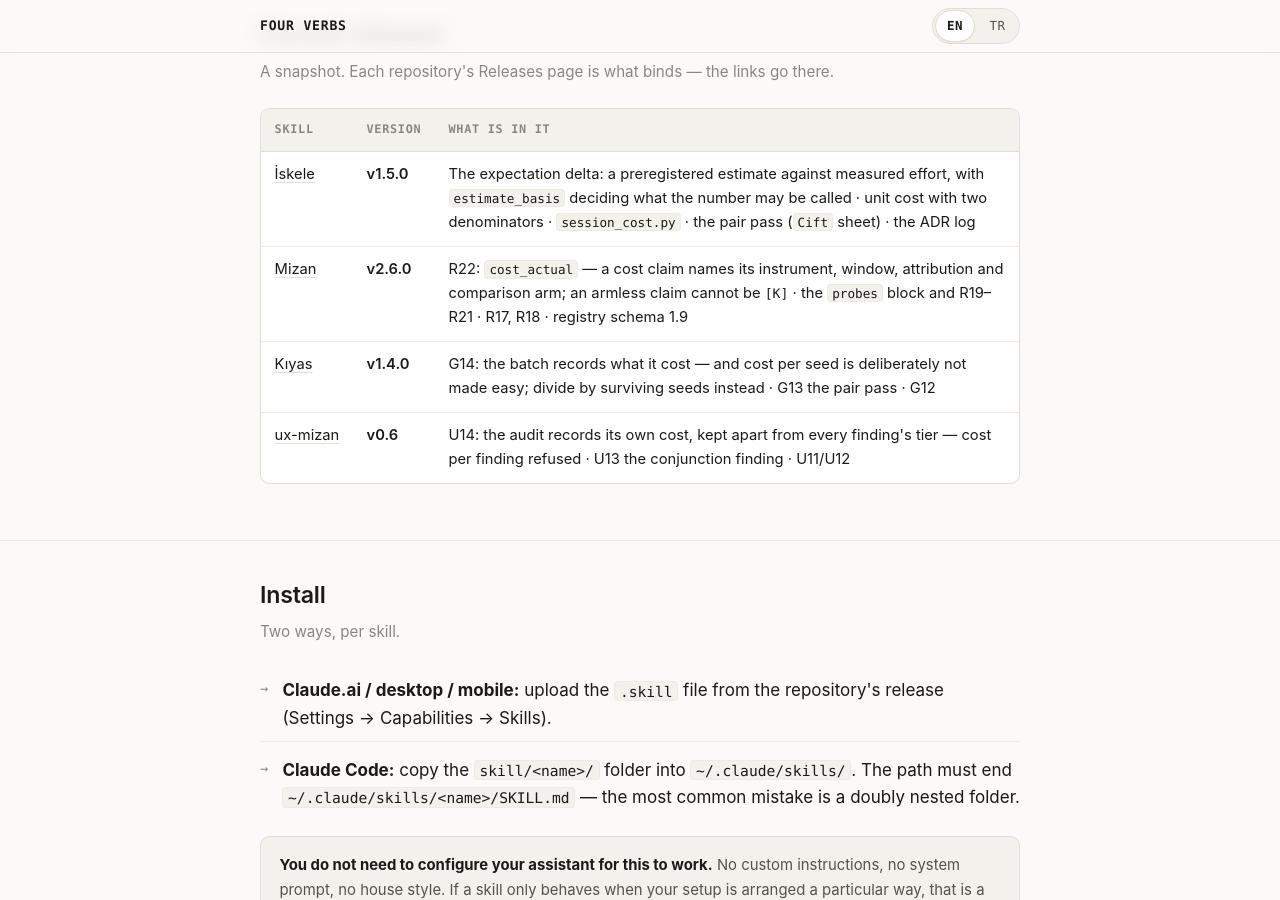
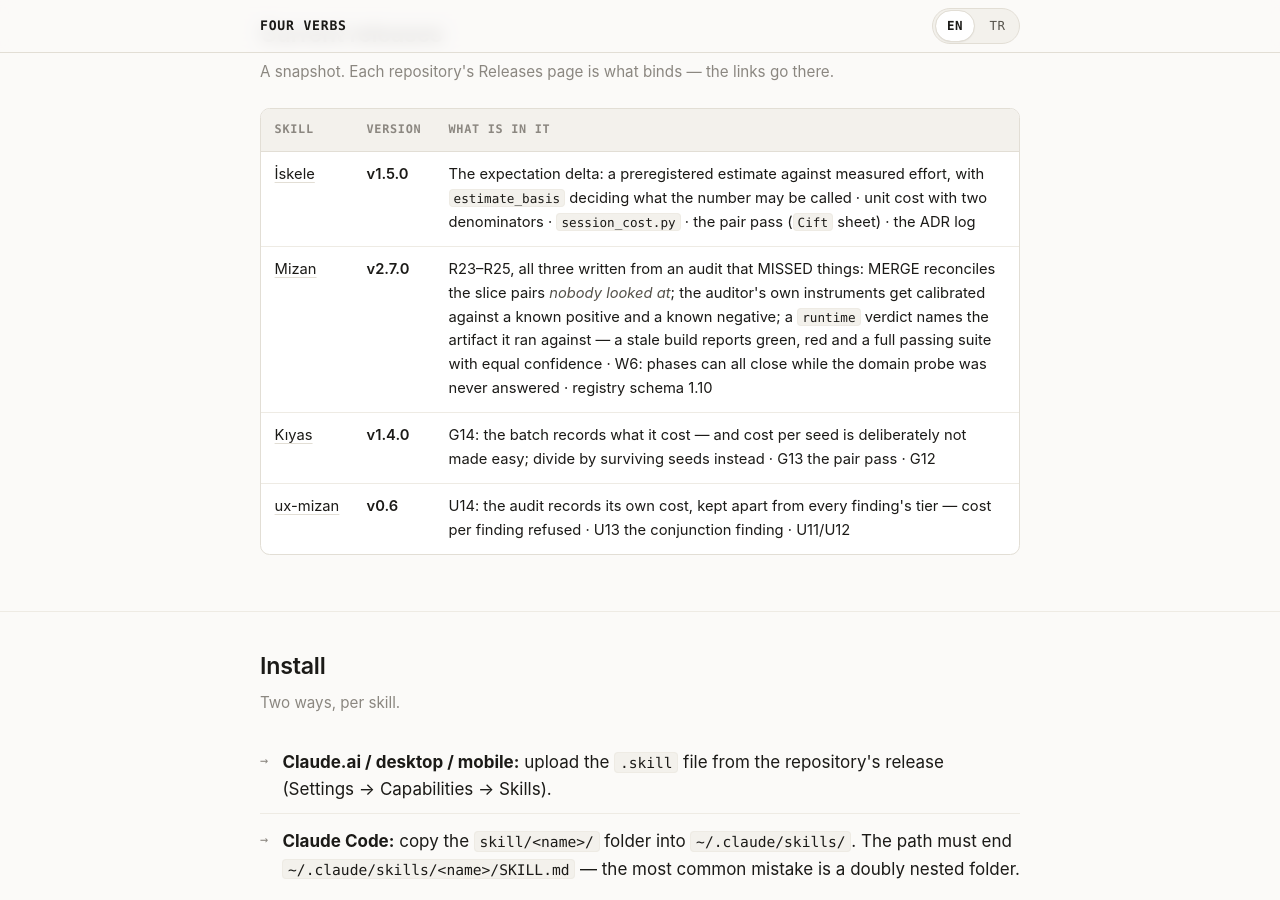
Before and after one commit to XINMurat/XINMurat.github.io, a Jekyll site: the page built from index.md, in a window 1280 px wide and 900 px high, scrolled down 4975 px. Built offline with Jekyll 4.4.1, drawn with Linux system fonts in a browser that asks for light colours.

Commit message:
docs: Mizan v2.7 -- surum tablosu, iki dilde
R23-R25 ve W6, bir sey BULAN degil bir sey KACIRAN denetimden dogdu: fazli bir
Mod 3 denetimi butun satirlarini kapatti ve urun sahibinin ayni ogleden sonra
elle buldugu dort kusuru kacirdi. Dordu de dilimlerin ARASINDAYDI.

  * MERGE artik kimsenin bakmadigi dilim ciftlerini uzlastiriyor (R23)
  * denetcinin kendi enstrumanlari bilinen bir pozitif ve bilinen bir
    negatifle kalibre ediliyor (R24)
  * calisma zamani karari kostugu eseri adlandiriyor -- bayat bir derleme
    yesili, kirmiziyi ve gecen tam suiti ayni guvenle bildirir (R25)
  * W6: alan probu hic yanitlanmadan butun fazlar kapanabiliyordu

Kaynak: XINMurat/Mizan v2.7.0, registry semasi 1.10.

Co-Authored-By: Claude Opus 5 <noreply@anthropic.com>

```diff
--- a/index.md
+++ b/index.md
@@ -320,11 +320,14 @@ lang: en
           </tr>
           <tr>
             <td><a href="https://github.com/XINMurat/Mizan/releases/latest">Mizan</a></td>
-            <td><strong>v2.6.0</strong></td>
-            <td>R22: <code>cost_actual</code> — a cost claim names its
-            instrument, window, attribution and comparison arm; an armless claim
-            cannot be <span class="tiers">[K]</span> · the <code>probes</code>
-            block and R19–R21 · R17, R18 · registry schema 1.9</td>
+            <td><strong>v2.7.0</strong></td>
+            <td>R23–R25, all three written from an audit that MISSED things:
+            MERGE reconciles the slice pairs <em>nobody looked at</em>; the
+            auditor's own instruments get calibrated against a known positive
+            and a known negative; a <code>runtime</code> verdict names the
+            artifact it ran against — a stale build reports green, red and a
+            full passing suite with equal confidence · W6: phases can all close
+            while the domain probe was never answered · registry schema 1.10</td>
           </tr>
           <tr>
             <td><a href="https://github.com/XINMurat/Kiyas/releases/latest">Kıyas</a></td>
@@ -675,11 +678,14 @@ lang: en
           </tr>
           <tr>
             <td><a href="https://github.com/XINMurat/Mizan/releases/latest">Mizan</a></td>
-            <td><strong>v2.6.0</strong></td>
-            <td>R22: <code>cost_actual</code> — maliyet iddiası enstrümanını,
-            penceresini, atfını ve karşılaştırma kolunu adlandırır; kolsuz iddia
-            <span class="tiers">[K]</span> olamaz · <code>probes</code> bloğu ve
-            R19–R21 · R17, R18 · registry şeması 1.9</td>
+            <td><strong>v2.7.0</strong></td>
+            <td>R23–R25, üçü de bir şey BULAN değil bir şey KAÇIRAN denetimden
+            doğdu: MERGE artık <em>kimsenin bakmadığı</em> dilim çiftlerini
+            uzlaştırır; denetçinin kendi enstrümanları bilinen bir pozitif ve
+            bilinen bir negatifle kalibre edilir; <code>runtime</code> kararı
+            koştuğu eseri adlandırır — bayat bir derleme yeşili, kırmızıyı ve
+            geçen tam süiti aynı güvenle bildirir · W6: alan probu hiç
+            yanıtlanmadan bütün fazlar kapanabilir · registry şeması 1.10</td>
           </tr>
           <tr>
             <td><a href="https://github.com/XINMurat/Kiyas/releases/latest">Kıyas</a></td>
```
